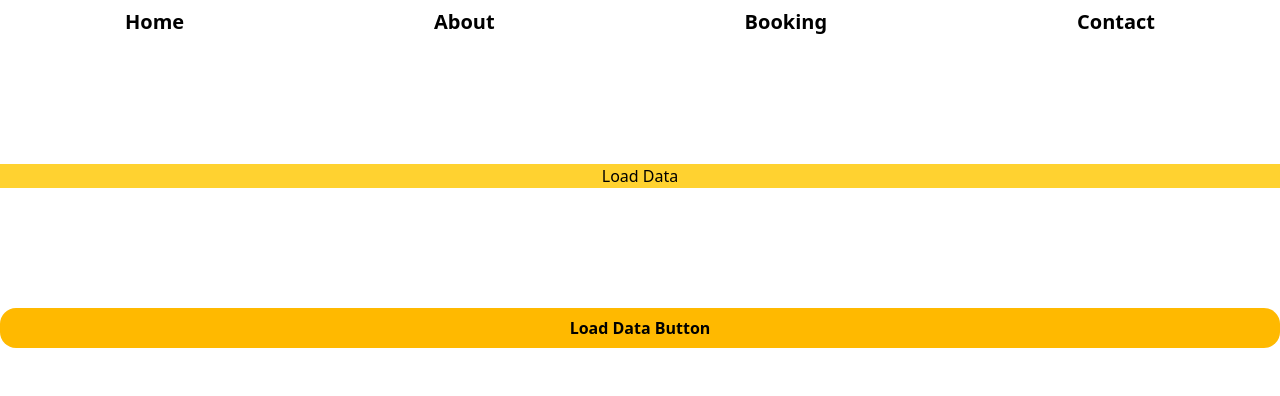
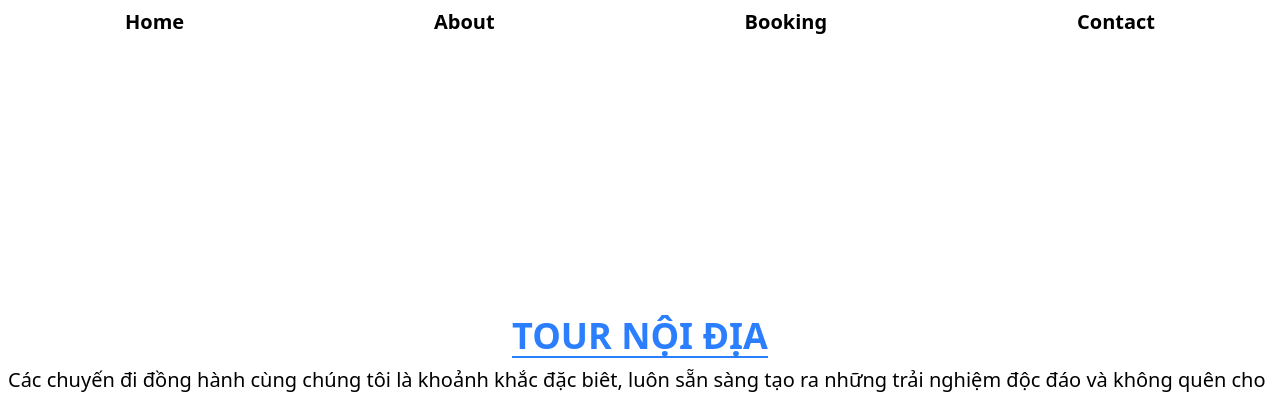
Before and after one commit to vanhoa690/ecmascript-fall25, a React (Vite) app in the folder react-tour-app/: page / in a window 1280 px wide. Shown: the top 396 px of the page. Built offline with nearby package versions, Linux system fonts and the light colour scheme; no server answers.

Commit message:
refactor

```diff
--- a/react-tour-app/src/pages/Home.jsx
+++ b/react-tour-app/src/pages/Home.jsx
@@ -1,37 +1,13 @@
 import { useState } from 'react'
 import axios from 'axios'
-
 import Footer from '../components/Footer'
 import Header from '../components/Header'
 import Heading from '../components/Heading'
 import TourCard from '../components/TourCard'
-import Button from '../components/Button'
 
 function Home() {
   // mock data
   const [tours, setTours] = useState([])
-  const loadData = () => {
-    setTours([
-      {
-        id: 1,
-        title: 'Tour Du Lịch Cuba',
-        image:
-          'https://vtourist.com.vn/wp-content/uploads/2024/04/Tour-Bo-Dong-My-10N9D-destination-new-york-01-1-1200x800.jpg',
-      },
-      {
-        id: 2,
-        title: 'Tour Du Lịch Hoa Ky',
-        image:
-          'https://vtourist.com.vn/wp-content/uploads/2024/04/Tour-Bo-Dong-My-10N9D-destination-new-york-01-1-1200x800.jpg',
-      },
-      {
-        id: 3,
-        title: 'Tour Du Lịch Nhat Ban',
-        image:
-          'https://vtourist.com.vn/wp-content/uploads/2024/05/kinh-nghiem-du-lich-sydney-1200x800.jpg',
-      },
-    ])
-  }
 
   const getTours = async () => {
     const { data } = await axios.get('http://localhost:3001/tours')
@@ -41,14 +17,7 @@ function Home() {
   return (
     <div className="min-h-screen flex flex-col justify-between">
       <Header />
-      <button onClick={loadData} className="bg-amber-300">
-        Load Data
-      </button>
-      <Button label="Load Data Button" onClick={loadData} />
       <main>
-        {/* <h1 className="text-3xl text-blue-600 text-center font-bold border-b-2 border-b-orange-400 uppercase">
-          Tour Nội Địa
-        </h1> */}
         <Heading title="Tour Nội Địa" />
         <p className="text-xl font-medium my-2 px-2">
           Các chuyến đi đồng hành cùng chúng tôi là khoảnh khắc đặc biêt, luôn
```
